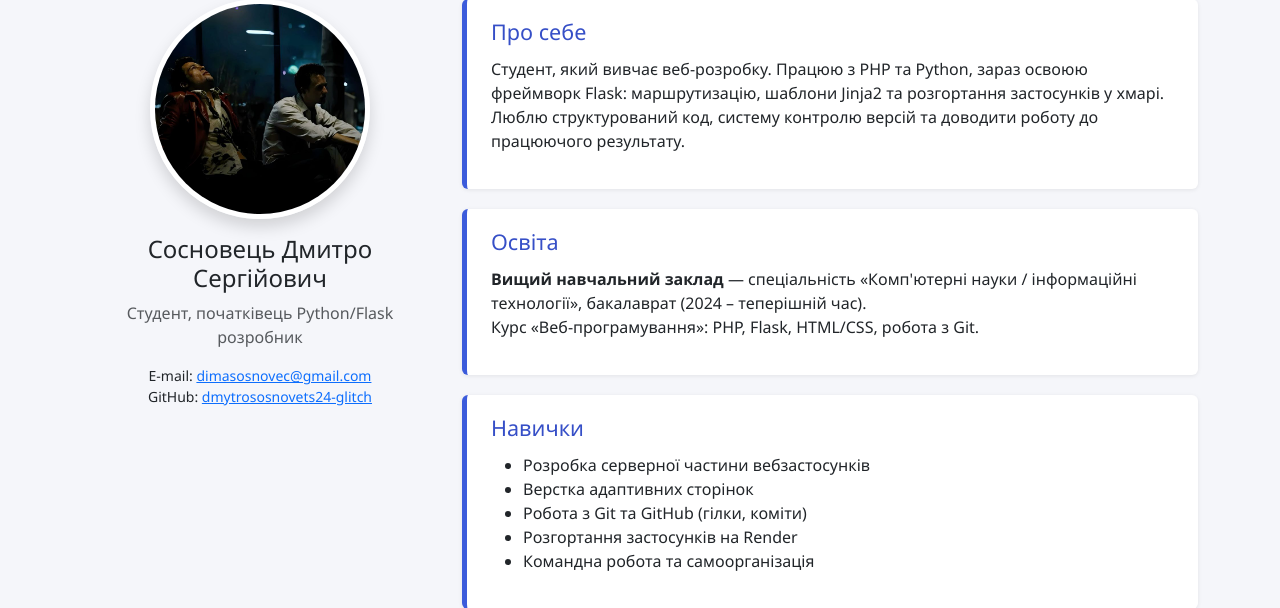
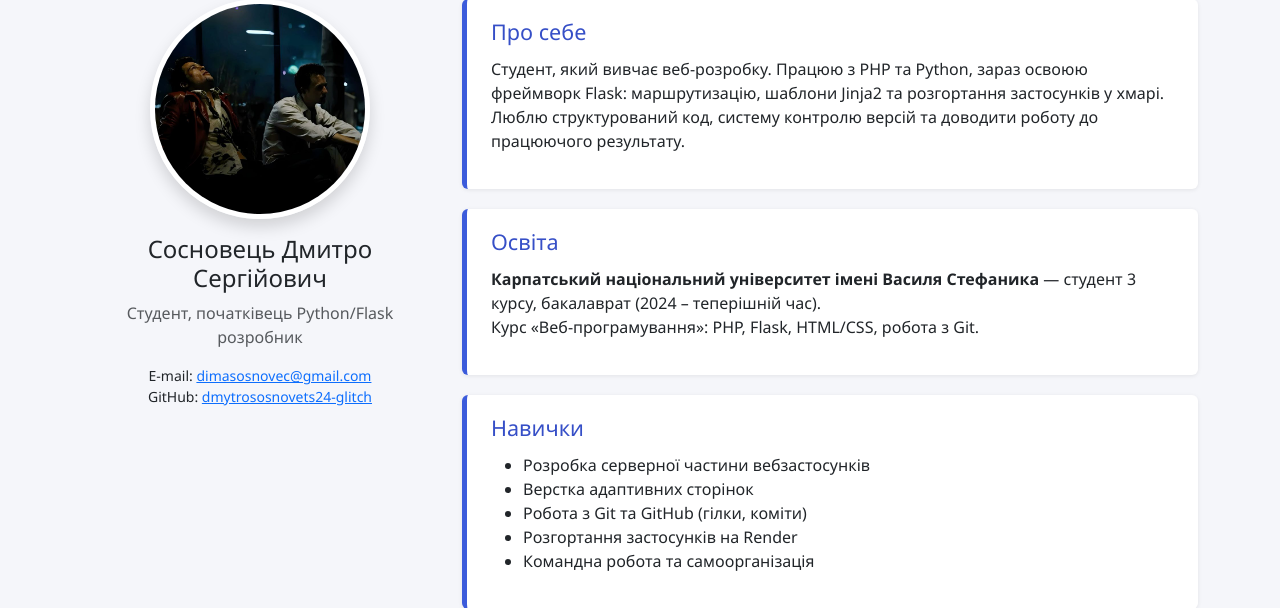
Before and after one commit to dmytrososnovets24-glitch/flask-app-lab, a Flask app: page / in a window 1280 px wide. Shown: the part 167-775 px from the top of the page. Run offline with Flask 3, Linux system fonts and the light colour scheme.

Commit message:
Fill in education section

```diff
--- a/templates/resume.html
+++ b/templates/resume.html
@@ -24,8 +24,8 @@
         <section id="education" class="resume-section">
             <h2>Освіта</h2>
             <ul class="list-unstyled">
-                <li><strong>Вищий навчальний заклад</strong> — спеціальність «Комп'ютерні науки / інформаційні технології»,
-                    бакалаврат (2024 – теперішній час).</li>
+                <li><strong>Карпатський національний університет імені Василя Стефаника</strong> —
+                    студент 3 курсу, бакалаврат (2024 – теперішній час).</li>
                 <li>Курс «Веб-програмування»: PHP, Flask, HTML/CSS, робота з Git.</li>
             </ul>
         </section>
```
